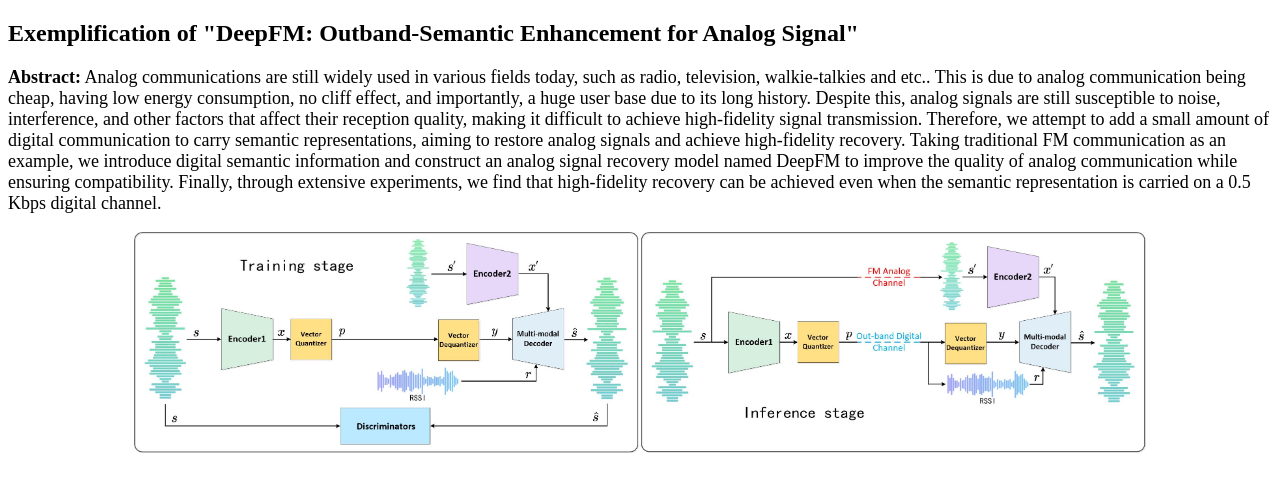
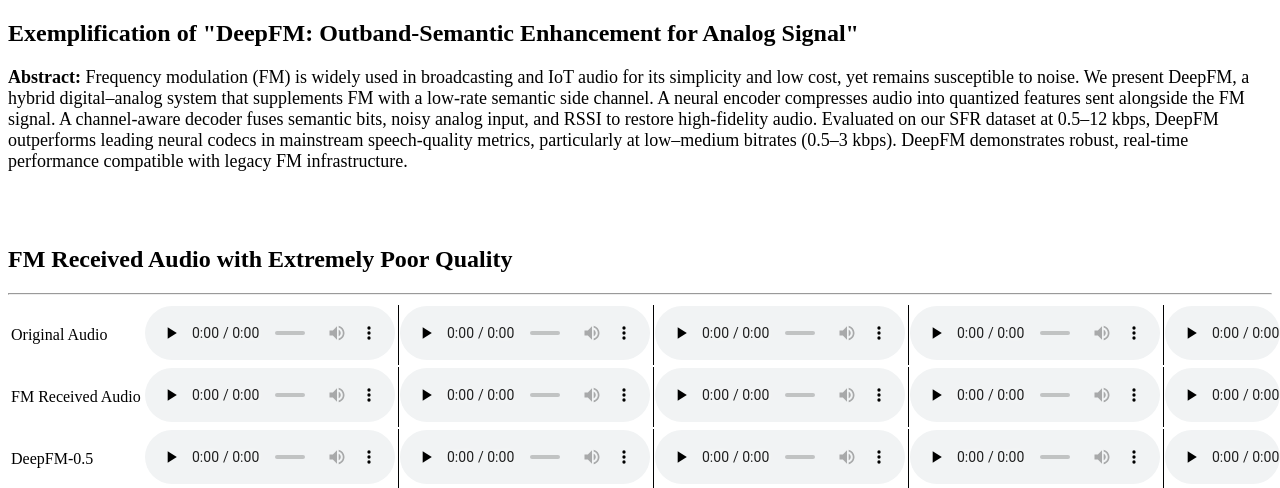
Before and after one commit to Mrsheep0765/DeepFM.github.io, a plain HTML site: page index.html in a window 1280 px wide. Shown: the top 488 px of the page. Drawn offline with Linux system fonts and the light colour scheme.

Commit message:
Update index.html

```diff
--- a/index.html
+++ b/index.html
@@ -18,10 +18,10 @@
     </article>
     <div style="font-size: 18px;">
         <b>Abstract:</b>
-        Analog communications are still widely used in various fields today, such as radio, television, walkie-talkies and etc.. This is due to analog communication being cheap, having low energy consumption, no cliff effect, and importantly, a huge user base due to its long history. Despite this, analog signals are still susceptible to noise, interference, and other factors that affect their reception quality, making it difficult to achieve high-fidelity signal transmission. Therefore, we attempt to add a small amount of digital communication to carry semantic representations, aiming to restore analog signals and achieve high-fidelity recovery. Taking traditional FM communication as an example, we introduce digital semantic information and construct an analog signal recovery model named DeepFM to improve the quality of analog communication while ensuring compatibility. Finally, through extensive experiments, we find that high-fidelity recovery can be achieved even when the semantic representation is carried on a 0.5 Kbps digital channel.
+        Frequency modulation (FM) is widely used in broadcasting and IoT audio for its simplicity and low cost, yet remains susceptible to noise. We present DeepFM, a hybrid digital–analog system that supplements FM with a low-rate semantic side channel. A neural encoder compresses audio into quantized features sent alongside the FM signal. A channel-aware decoder fuses semantic bits, noisy analog input, and RSSI to restore high-fidelity audio. Evaluated on our SFR dataset at 0.5–12 kbps, DeepFM outperforms leading neural codecs in mainstream speech-quality metrics, particularly at low–medium bitrates (0.5–3 kbps). DeepFM demonstrates robust, real-time performance compatible with legacy FM infrastructure.
       <p></p>
       </div>
-    <img src="images\model structure.jpg" style="width: 80%; height: auto;display: block; margin-left: auto; margin-right: auto;" alt="model structure">
+<!--     <img src="images\model structure.jpg" style="width: 80%; height: auto;display: block; margin-left: auto; margin-right: auto;" alt="model structure"> -->
     <br><br>
     <div>
         <a name="Demos"><h2>FM Received Audio with Extremely Poor Quality</h2></a>
```
